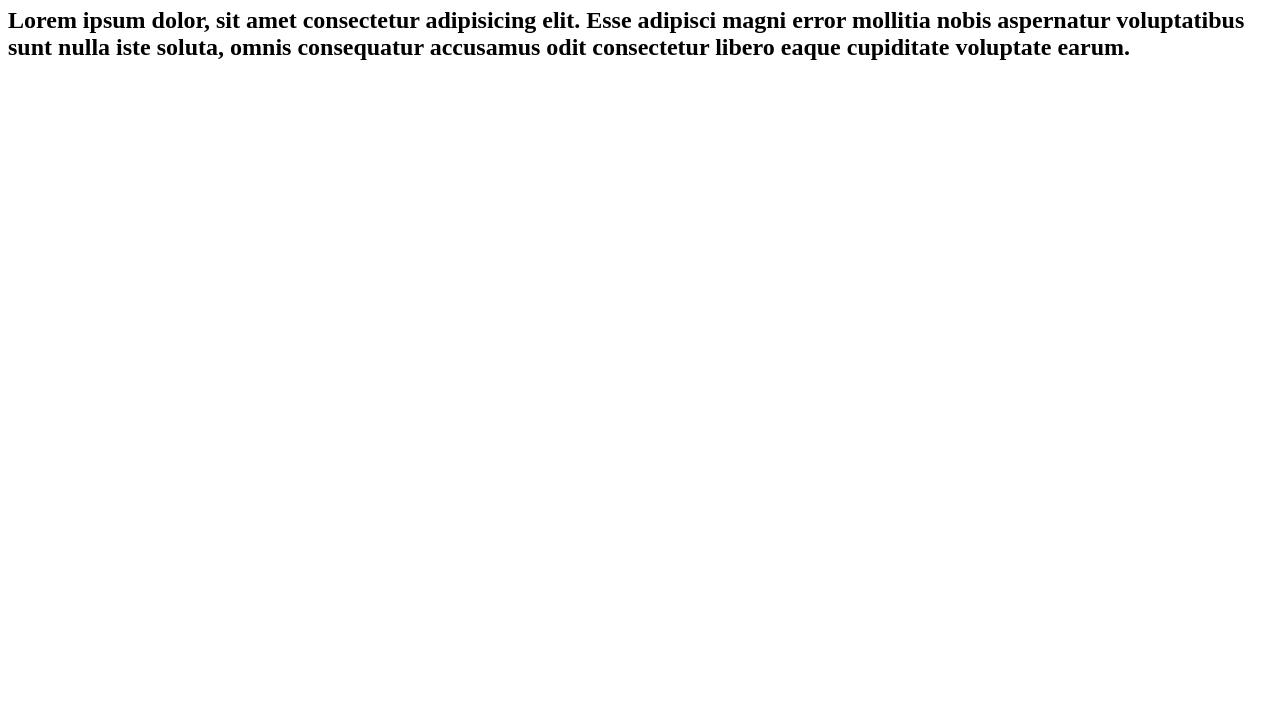
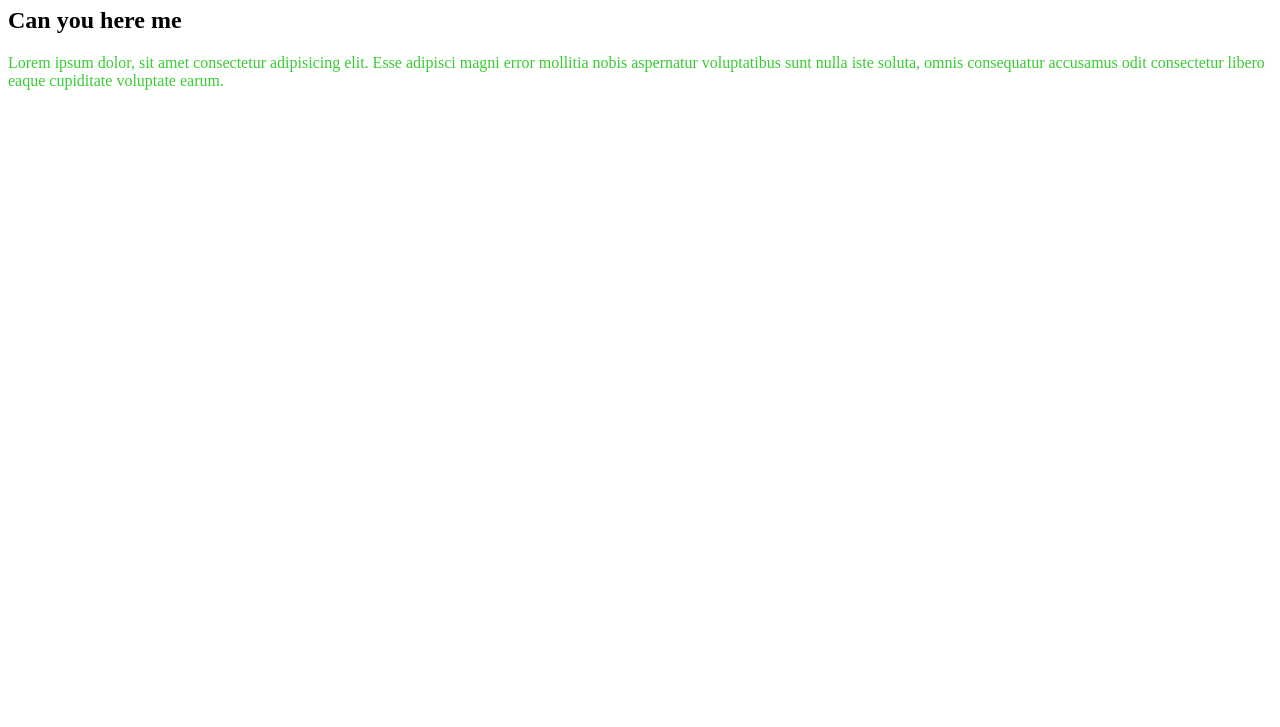
Before and after one commit to rinve/rinve-thrid-repo, a plain HTML site: page index.html in a window 1280 px wide. Shown: the part 73-800 px from the top of the page. Drawn offline with Linux system fonts and the light colour scheme.

Commit message:
added pragraph

```diff
--- a/index.html
+++ b/index.html
@@ -11,9 +11,10 @@
 
 <body>
     <h1>This is my practice repo</h1>
-    <h2>Lorem ipsum dolor, sit amet consectetur adipisicing elit. Esse adipisci magni error mollitia nobis aspernatur
+    <h2>Can you here me</h2>
+    <p>Lorem ipsum dolor, sit amet consectetur adipisicing elit. Esse adipisci magni error mollitia nobis aspernatur
         voluptatibus sunt nulla iste soluta, omnis consequatur accusamus odit consectetur libero eaque cupiditate
-        voluptate earum.</h2>
+        voluptate earum.</p>
 </body>
 
 </html>
--- a/style.css
+++ b/style.css
@@ -1,3 +1,6 @@
 h1{
     color: yellow;
 }
+p{
+    color: rgb(55, 205, 50);
+}
```
